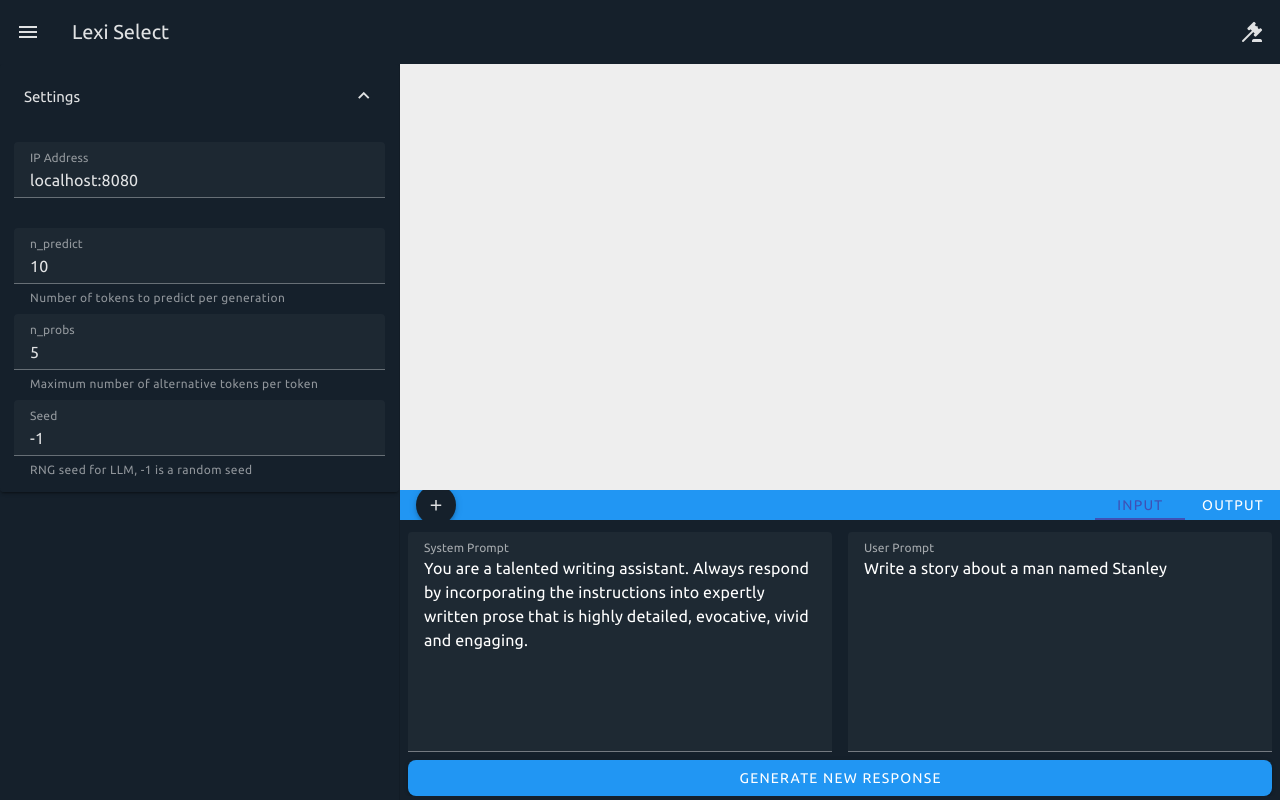
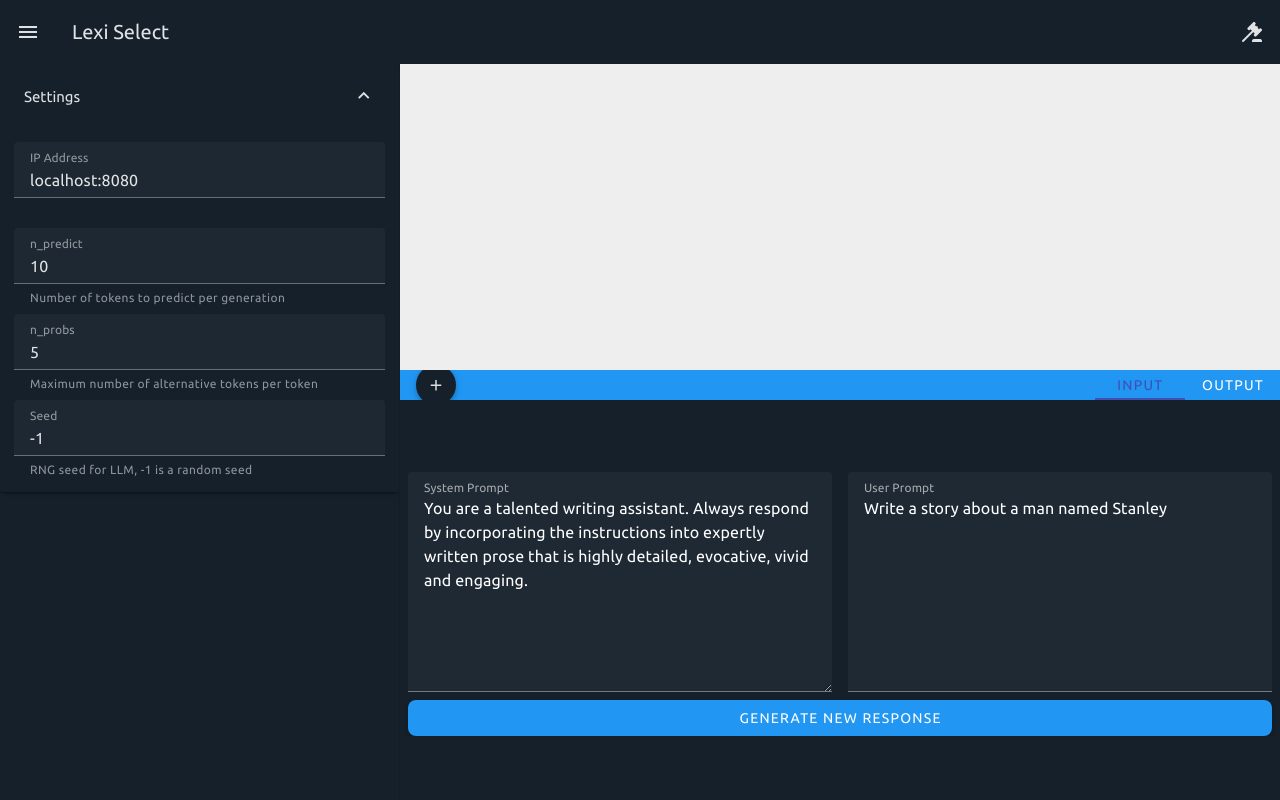
Before and after one commit to dhibbin/LexiSelect, a Vue app: page / in a window 1280 px wide. Built offline with nearby package versions, Linux system fonts and the light colour scheme.

Commit message:
Dragging textbar to expand it

```diff
--- a/src/components/TextBar.vue
+++ b/src/components/TextBar.vue
@@ -1,7 +1,7 @@
 <template>
   <v-app-bar
     color="surface"
-    :height="280"
+    :height="tabHeight"
     location="bottom"
     flat
   >
@@ -12,8 +12,19 @@
         v-model="topLevelTab"
         class="pa-0"
       >
-        <v-tabs-window-item value="input">
-          <v-row no-gutters>
+        <v-tabs-window-item
+          value="input"
+          class="pa-0 d-flex flex-column"
+        >
+          <v-container
+            class="pa-0 d-flex flex-column"
+            style="height: 100%;"
+          >
+            <v-row
+              no-gutters
+              style="height: 100%;"
+              class="align-self-stretch"
+            >
               <v-col
                 cols="6"
                 align-self="end"
@@ -23,7 +34,6 @@
                   class="fill-height d-flex flex-column pa-2"
                   label="System Prompt"
                   rows="8"
-                no-resize
                   hide-details
                 />
               </v-col>
@@ -60,6 +70,7 @@
                 </v-btn>
               </v-col>
             </v-row>
+          </v-container>
         </v-tabs-window-item>
         <v-tabs-window-item
           value="output"
@@ -129,6 +140,7 @@
         location="start"
         size="small"
         offset
+        @mousedown="dragMouseDown($event)"
       />
       <v-tab value="input">
         Input
@@ -142,7 +154,7 @@
 
 <script setup lang="ts">
 import { LLMService  } from '@/objects/LLMService';
-import { ref, type Ref, watch, reactive } from 'vue';
+import { ref, type Ref, watch, reactive, onMounted, onUnmounted } from 'vue';
 import type { TreeToken } from './TextBranch.vue'
 import { type LlamaInterface } from '../objects/LlamaInterface';
 import { type BranchResposne } from './TextTree.vue';
@@ -158,6 +170,10 @@ const systemPrompt : Ref<string> = ref("You are a talented writing assistant. Al
 const topLevelTab = ref("input")
 const outputs : Ref<outputData[]> = ref([])
 
+const isDragging = ref(false)
+const tabHeight = ref(400)
+const mouseOffset = ref(0)
+
 const emits = defineEmits<{
   onGenerationRecieved : [output : BranchResposne]
   generationFailed : []
@@ -171,6 +187,29 @@ const props = defineProps<{
 defineExpose({
   startGeneration
 })
+
+onMounted(() => {
+  window.addEventListener('mousemove', dragMouseMove)
+  window.addEventListener('mouseup', () => {isDragging.value = false})
+});
+
+onUnmounted(() => {
+  window.removeEventListener('mousemove', dragMouseMove);
+  window.removeEventListener('mouseup', () => {isDragging.value = false})
+});
+
+function dragMouseDown(event : MouseEvent) : void {
+  let element : HTMLElement = event.currentTarget as HTMLElement
+  mouseOffset.value = (window.innerHeight - event.clientY) - (window.innerHeight - element.getBoundingClientRect().bottom)
+  console.log("difference", mouseOffset.value)
+  isDragging.value = true
+}
+
+function dragMouseMove(event : MouseEvent) : void {
+  if (isDragging.value) {
+    tabHeight.value = (window.innerHeight - event.clientY) - mouseOffset.value
+  }
+}
 
 async function requestGeneration(index : number = -1) : Promise<LlamaInterface> {
   let previousOutput = ""
@@ -272,6 +311,10 @@ watch(() => props.branchTokens, () => {
   }
 })
 
+watch(() => tabHeight.value, () => {
+  console.log(tabHeight.value)
+})
+
 
 
 
--- a/src/components/TextBranch.vue
+++ b/src/components/TextBranch.vue
@@ -10,7 +10,6 @@
       :value="token"
       :class="'pa-0 ' + (props.isActive ? 'bg-primary' : 'bg-background')"
       style="overflow: visible;"
-      :style="{ visibility : tokenVisibilities[index] ? 'visible' : 'visible'}"
       @mouseenter="hover(index, $event.currentTarget)"
       @click="click"
     >
@@ -156,13 +155,10 @@ const tokens : ComputedRef<TreeToken[]> = computed(() => {
   return newTokens
 })
 
-const tokenVisibilities : Ref<boolean[]> = ref([])
-
 watch(() => props.responseLLM, () => {
   if (props.responseLLM !== null) {
     responses.value.push(props.responseLLM)
   }
-  gsap.delayedCall(0.1, showTokens)
 })
 
 watch(() => virtualTokenMenu.value, () => {
@@ -173,28 +169,9 @@ watch(() => tokens.value, () => {
   emits("updateTokens", tokens.value)
 })
 
-watch(() => tokenVisibilities.value, () => {
-  console.log(tokenVisibilities.value)
-})
-
 onMounted(() => {
   emits("updateTokens", tokens.value)
 })
-
-function showTokens() : void {
-  console.log("shown")
-  for (let i = 0; i < tokens.value.length - tokenVisibilities.value.length; i++) {
-    tokenVisibilities.value.push(false)
-  }
-  console.log("tokens updated")
-  let callDelay = 0
-  for (let i = 0; i < tokenVisibilities.value.length; i++) {
-    if (!tokenVisibilities.value[i]) {
-      callDelay += 0.1
-      tokenVisibilities.value[i] = true
-    }
-  }
-}
 
 function hover(tokenIndex : number, element : HTMLElement) : void {
   let newRect = element.getBoundingClientRect()
```
Lines whose indentation alone changed are shown as unchanged.
